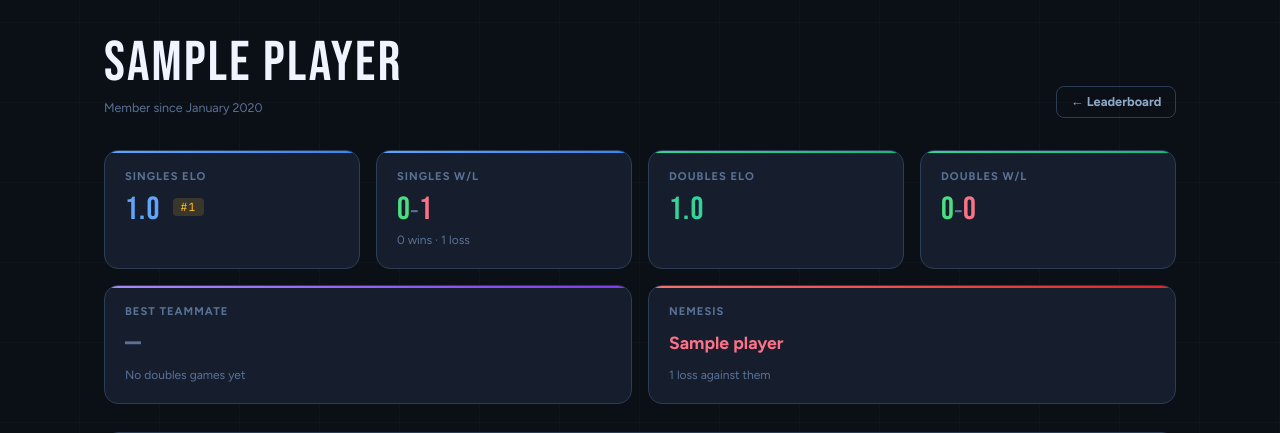
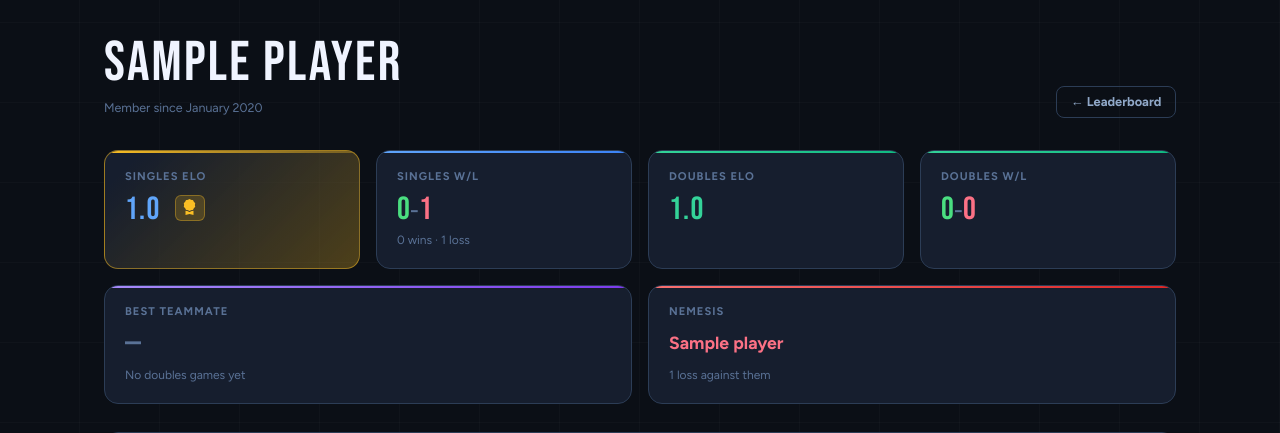
Before and after one commit to Garthalamu/PBELO, a Django app: page /players/1/ in a window 1280 px wide. Shown: the part 58-491 px from the top of the page. Run offline with Django 5.2, Linux system fonts and the light colour scheme; tables that the repository leaves empty hold one stand-in row (values such as "Sample post"); some libraries are stand-ins or nearby versions.

Commit message:
Changes to awards on stat cards

```diff
--- a/templates/base.html
+++ b/templates/base.html
@@ -7,6 +7,7 @@
   <link rel="preconnect" href="https://fonts.googleapis.com">
   <link rel="preconnect" href="https://fonts.gstatic.com" crossorigin>
   <link href="https://fonts.googleapis.com/css2?family=Bebas+Neue&family=Figtree:wght@400;500;600;700&family=JetBrains+Mono:wght@400;600&display=swap" rel="stylesheet">
+  <link href="https://cdn.jsdelivr.net/npm/bootstrap-icons@1.11.3/font/bootstrap-icons.min.css" rel="stylesheet">
   <style>
     :root {
       --bg:         #0b0f16;
@@ -376,6 +377,11 @@
     .rank-bronze { background: rgba(200,121,65,0.15); color: var(--bronze); }
     .rank-num    { color: var(--txt-3); font-family: 'JetBrains Mono', monospace; font-size: 0.8rem; padding: 0 4px; }
 
+    /* ── MEDAL ICONS ─────────────────────── */
+    .medal-gold   { color: var(--gold); }
+    .medal-silver { color: var(--silver); }
+    .medal-bronze { color: var(--bronze); }
+
     /* ── WIN / LOSS COLORS ───────────────── */
     .win-color  { color: var(--win); }
     .loss-color { color: var(--loss); }
--- a/templates/tracker/home.html
+++ b/templates/tracker/home.html
@@ -104,6 +104,9 @@
               {% else %}<span class="rank-num">{{ forloop.counter }}</span>{% endif %}
             </td>
             <td>
+              {% if forloop.counter == 1 %}<i class="bi bi-award-fill medal-gold" style="font-size:0.9rem;margin-right:4px;vertical-align:middle;"></i>
+              {% elif forloop.counter == 2 %}<i class="bi bi-award-fill medal-silver" style="font-size:0.9rem;margin-right:4px;vertical-align:middle;"></i>
+              {% elif forloop.counter == 3 %}<i class="bi bi-award-fill medal-bronze" style="font-size:0.9rem;margin-right:4px;vertical-align:middle;"></i>{% endif %}
               <a href="{% url 'player_detail' player.pk %}" class="player-link">{{ player.name }}</a>
             </td>
             <td class="text-right">
@@ -151,6 +154,9 @@
               {% else %}<span class="rank-num">{{ forloop.counter }}</span>{% endif %}
             </td>
             <td>
+              {% if forloop.counter == 1 %}<i class="bi bi-award-fill medal-gold" style="font-size:0.9rem;margin-right:4px;vertical-align:middle;"></i>
+              {% elif forloop.counter == 2 %}<i class="bi bi-award-fill medal-silver" style="font-size:0.9rem;margin-right:4px;vertical-align:middle;"></i>
+              {% elif forloop.counter == 3 %}<i class="bi bi-award-fill medal-bronze" style="font-size:0.9rem;margin-right:4px;vertical-align:middle;"></i>{% endif %}
               <a href="{% url 'player_detail' player.pk %}" class="player-link">{{ player.name }}</a>
             </td>
             <td class="text-right">
--- a/templates/tracker/player_detail.html
+++ b/templates/tracker/player_detail.html
@@ -68,6 +68,14 @@
   .stat-card.ally::before    { background: linear-gradient(90deg, #a78bfa, #7c3aed); }
   .stat-card.nemesis::before { background: linear-gradient(90deg, #f87171, #dc2626); }
 
+  .stat-card.rank-gold   { background: linear-gradient(135deg, var(--surface) 10%, rgba(251,191,36,0.28)); border-color: rgba(251,191,36,0.5); }
+  .stat-card.rank-silver { background: linear-gradient(135deg, var(--surface) 10%, rgba(148,163,184,0.28)); border-color: rgba(148,163,184,0.45); }
+  .stat-card.rank-bronze { background: linear-gradient(135deg, var(--surface) 10%, rgba(200,121,65,0.28)); border-color: rgba(200,121,65,0.5); }
+
+  .stat-card.rank-gold::before   { background: linear-gradient(90deg, var(--gold), rgba(251,191,36,0.3)); }
+  .stat-card.rank-silver::before { background: linear-gradient(90deg, var(--silver), rgba(148,163,184,0.3)); }
+  .stat-card.rank-bronze::before { background: linear-gradient(90deg, var(--bronze), rgba(200,121,65,0.3)); }
+
   .stat-label {
     font-size: 0.7rem;
     font-weight: 700;
@@ -95,17 +103,22 @@
   }
 
   .stat-rank {
+    display: inline-flex;
+    align-items: center;
+    gap: 0.3rem;
     font-family: 'JetBrains Mono', monospace;
-    font-size: 0.7rem;
-    padding: 0.12rem 0.45rem;
-    border-radius: 4px;
-    margin-left: 0.4rem;
+    font-size: 0.95rem;
+    font-weight: 700;
+    padding: 0.2rem 0.35rem;
+    border-radius: 6px;
+    margin-left: 0.5rem;
     vertical-align: middle;
   }
+  .stat-rank i { font-size: 1rem; }
 
-  .stat-rank.gold   { background: rgba(251,191,36,0.15); color: var(--gold); }
-  .stat-rank.silver { background: rgba(148,163,184,0.12); color: var(--silver); }
-  .stat-rank.bronze { background: rgba(200,121,65,0.15); color: var(--bronze); }
+  .stat-rank.gold   { background: rgba(251,191,36,0.18); color: var(--gold);   border: 1px solid rgba(251,191,36,0.35); }
+  .stat-rank.silver { background: rgba(148,163,184,0.15); color: var(--silver); border: 1px solid rgba(148,163,184,0.3); }
+  .stat-rank.bronze { background: rgba(200,121,65,0.18); color: var(--bronze);  border: 1px solid rgba(200,121,65,0.35); }
   .stat-rank.other  { background: var(--surface-hi); color: var(--txt-2); }
 
   .social-name {
@@ -329,13 +342,13 @@
 <!-- Stat Cards Row 1 -->
 <div class="stat-grid fade-up delay-1">
 
-  <div class="stat-card singles">
+  <div class="stat-card singles {% if singles_rank == 1 %}rank-gold{% elif singles_rank == 2 %}rank-silver{% elif singles_rank == 3 %}rank-bronze{% endif %}">
     <div class="stat-label">Singles ELO</div>
     <div class="stat-val singles-color">
       {{ player.singles_elo|floatformat:1 }}
-      {% if singles_rank == 1 %}<span class="stat-rank gold">#1</span>
-      {% elif singles_rank == 2 %}<span class="stat-rank silver">#2</span>
-      {% elif singles_rank == 3 %}<span class="stat-rank bronze">#3</span>
+      {% if singles_rank == 1 %}<span class="stat-rank gold"><i class="bi bi-award-fill"></i></span>
+      {% elif singles_rank == 2 %}<span class="stat-rank silver"><i class="bi bi-award-fill"></i></span>
+      {% elif singles_rank == 3 %}<span class="stat-rank bronze"><i class="bi bi-award-fill"></i></span>
       {% elif singles_rank %}<span class="stat-rank other">#{{ singles_rank }}</span>
       {% endif %}
     </div>
@@ -353,13 +366,13 @@
     {% endif %}
   </div>
 
-  <div class="stat-card doubles">
+  <div class="stat-card doubles {% if doubles_rank == 1 %}rank-gold{% elif doubles_rank == 2 %}rank-silver{% elif doubles_rank == 3 %}rank-bronze{% endif %}">
     <div class="stat-label">Doubles ELO</div>
     <div class="stat-val doubles-color">
       {{ player.doubles_elo|floatformat:1 }}
-      {% if doubles_rank == 1 %}<span class="stat-rank gold">#1</span>
-      {% elif doubles_rank == 2 %}<span class="stat-rank silver">#2</span>
-      {% elif doubles_rank == 3 %}<span class="stat-rank bronze">#3</span>
+      {% if doubles_rank == 1 %}<span class="stat-rank gold"><i class="bi bi-award-fill"></i></span>
+      {% elif doubles_rank == 2 %}<span class="stat-rank silver"><i class="bi bi-award-fill"></i></span>
+      {% elif doubles_rank == 3 %}<span class="stat-rank bronze"><i class="bi bi-award-fill"></i></span>
       {% elif doubles_rank %}<span class="stat-rank other">#{{ doubles_rank }}</span>
       {% endif %}
     </div>
```
